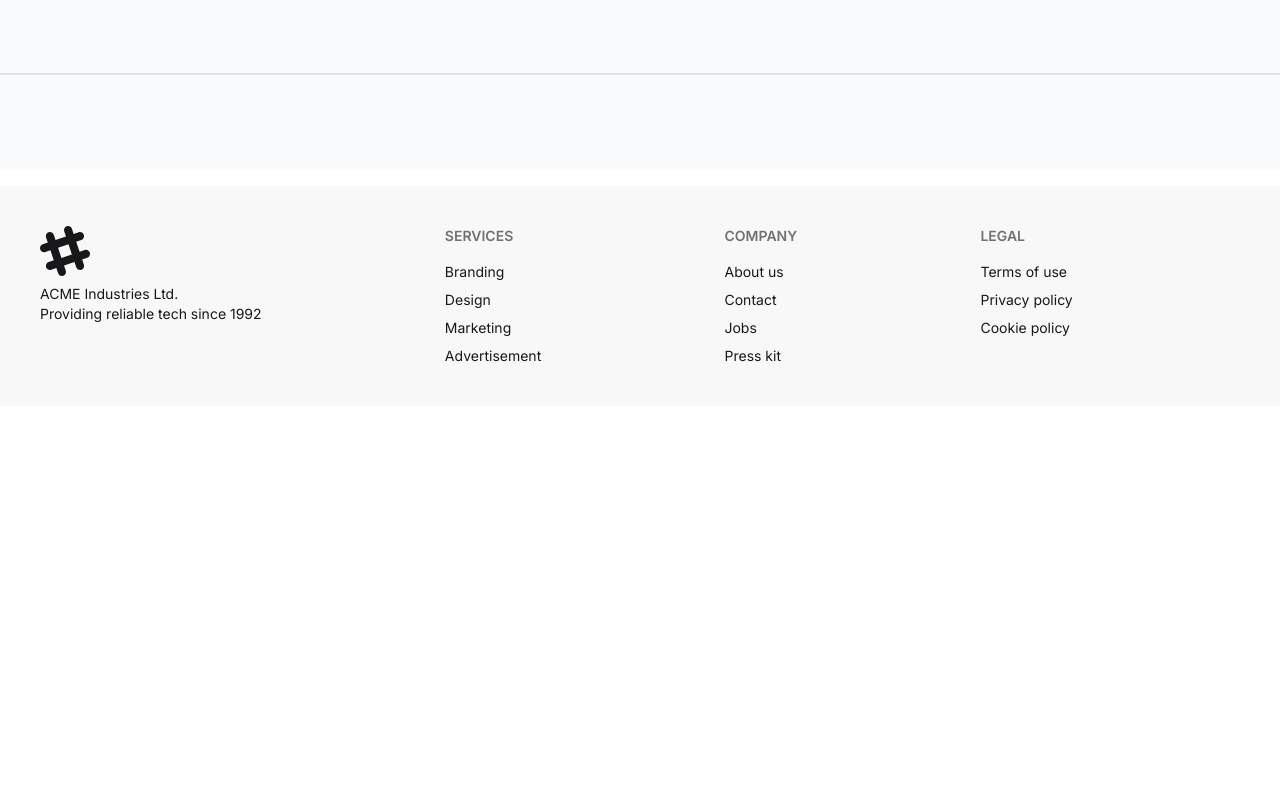
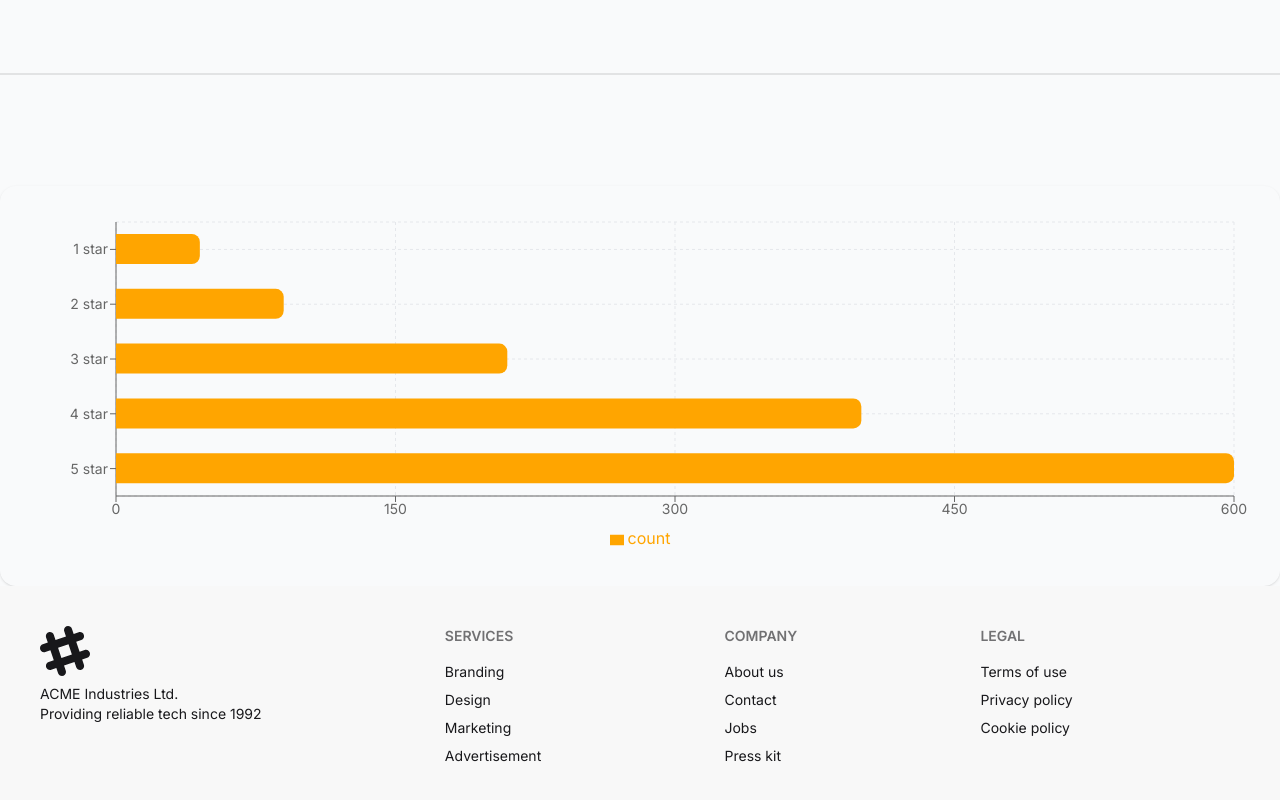
Before and after one commit to antnose/Assignment-8, a React (Vite) app in the folder assignment-8/: page /allApps/1 in a window 1280 px wide. Shown: the part 540-1340 px from the top of the page. Before the commit the page ends 946 px from the top, so only its background shows below. Built offline with nearby package versions, Linux system fonts and the light colour scheme.

Commit message:
Show a specific application data with charts

```diff
--- a/assignment-8/src/Components/AppDetails/AppDetails.jsx
+++ b/assignment-8/src/Components/AppDetails/AppDetails.jsx
@@ -4,6 +4,7 @@ import axios from "axios";
 import downloadImg from "../../assets/icon-downloads.png";
 import ratingImg from "../../assets/icon-ratings.png";
 import reviewsImg from "../../assets/icon-review.png";
+import ReactCharts from "../ReactCharts/ReactCharts";
 
 const AppDetails = () => {
   const [specificData, setSpecificData] = useState([]);
@@ -36,6 +37,8 @@ const AppDetails = () => {
     }).format(num);
   };
   // SHow download number in understandable way End
+
+  const ratings = specificData.ratings;
 
   return (
     <>
@@ -94,6 +97,7 @@ const AppDetails = () => {
         </div>
       </div>
       <div className="divider py-24"></div>
+      <ReactCharts ratings={ratings} />
     </>
   );
 };
--- /dev/null
+++ b/assignment-8/src/Components/ReactCharts/ReactCharts.jsx
@@ -0,0 +1,48 @@
+import {
+  BarChart,
+  Bar,
+  XAxis,
+  YAxis,
+  CartesianGrid,
+  Tooltip,
+  ResponsiveContainer,
+  Legend,
+} from "recharts";
+
+const ReactCharts = ({ ratings }) => {
+  console.log(ratings);
+  const chartData = ratings?.map((r) => ({
+    name: r.name,
+    count: r.count,
+  }));
+  return (
+    <div className="w-full h-100  shadow rounded-2xl p-4">
+      <ResponsiveContainer width="100%" height="100%">
+        <BarChart
+          layout="vertical"
+          data={chartData}
+          margin={{
+            top: 20,
+            right: 30,
+            left: 40,
+            bottom: 20,
+          }}
+        >
+          <CartesianGrid strokeDasharray="3 3" stroke="#e5e7eb" />
+          <XAxis type="number" tick={{ fontSize: 14 }} />
+          <YAxis dataKey="name" type="category" tick={{ fontSize: 14 }} />
+          <Tooltip />
+          <Legend />
+          <Bar
+            dataKey="count"
+            fill="orange"
+            radius={[0, 8, 8, 0]}
+            barSize={30}
+          />
+        </BarChart>
+      </ResponsiveContainer>
+    </div>
+  );
+};
+
+export default ReactCharts;
```
